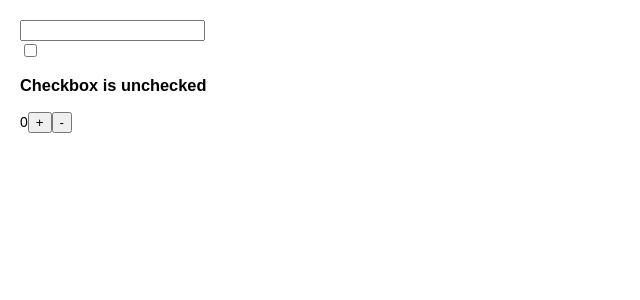
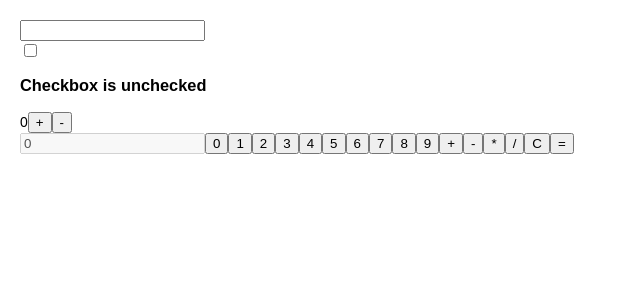
Before and after one commit to rhmtrz/IQG, a React (Create React App) app: page / in a window 1280 px wide. Shown: the top 300 px of the page, without its empty margins (0-640 px from the left). Built offline with nearby package versions, Linux system fonts and the light colour scheme.

Commit message:
feat: calculator

```diff
--- /dev/null
+++ b/src/Component/ButtonCalculator.js
@@ -0,0 +1,18 @@
+import React from 'react';
+
+export default class Key extends React.Component {
+  constructor() {
+    super();
+
+    this.onKeyPressed = () => {
+      this.props.onKeyPressed(this.props.text)
+    }
+  }
+
+  render() {
+    const onKeyPressed = this.onKeyPressed;
+    return(
+      <button onClick={onKeyPressed}>{this.props.text}</button>
+    )
+  }
+}
--- /dev/null
+++ b/src/Component/Calculator.js
@@ -0,0 +1,79 @@
+import React from 'react';
+import Key from './ButtonCalculator';
+
+const DisplayWindow = ({expression}) => {
+  console.log('---expression---');
+  console.log(expression);
+  return (
+    <input type='text' value={expression} disabled={true}/>
+  );
+}
+
+export default class Calculator extends React.Component {
+  constructor() {
+    super();
+
+    this.state = {
+      expression: '0',
+    };
+
+    this.onKeyPressed = (text) => {
+      this.setState((prev) => ({
+        expression: prev.expression + text,
+      }));
+    };
+
+/*
+   this.onDeletePressed = () => {
+      this.setState(
+        (prev) => ({
+          if (prev.expression.length <= 1) {
+            expression: 0
+          } else {
+            expression: prev.expression.slice(0, -1)
+          }
+        })
+      )
+    } */
+
+    this.onDeletePressed = () => {
+      this.setState(
+        (prev) => ({
+          expression: prev.expression.length <= 1 ? '0' : prev.expression.slice(0, -1),
+        })
+      );
+    };
+
+    this.onEvaluatePressed = () => {
+      const result = eval(this.state.expression);
+      this.setState((prev) => ({
+        expression: result.toString(),
+      }));
+    };
+  }
+
+  render() {
+    const { expression } = this.state;
+    return (
+      <div>
+        <DisplayWindow expression={expression}/>
+        <Key text='0' onKeyPressed={this.onKeyPressed}/>
+        <Key text='1' onKeyPressed={this.onKeyPressed}/>
+        <Key text='2' onKeyPressed={this.onKeyPressed}/>
+        <Key text='3' onKeyPressed={this.onKeyPressed}/>
+        <Key text='4' onKeyPressed={this.onKeyPressed}/>
+        <Key text='5' onKeyPressed={this.onKeyPressed}/>
+        <Key text='6' onKeyPressed={this.onKeyPressed}/>
+        <Key text='7' onKeyPressed={this.onKeyPressed}/>
+        <Key text='8' onKeyPressed={this.onKeyPressed}/>
+        <Key text='9' onKeyPressed={this.onKeyPressed}/>
+        <Key text='+' onKeyPressed={this.onKeyPressed}/>
+        <Key text='-' onKeyPressed={this.onKeyPressed}/>
+        <Key text='*' onKeyPressed={this.onKeyPressed}/>
+        <Key text='/' onKeyPressed={this.onKeyPressed}/>
+        <button onClick={this.onDeletePressed}>C</button>
+        <button onClick={this.onEvaluatePressed}>=</button>
+      </div>
+    )
+  }
+}
--- a/src/index.js
+++ b/src/index.js
@@ -5,11 +5,14 @@ import App from './App';
 import registerServiceWorker from './registerServiceWorker';
 import CheckBox from './Component/checkBox.js';
 import Counter from './Component/Counter.js'
+import Calculator from './Component/Calculator.js'
 
-ReactDOM.render(<div>
+ReactDOM.render(
+  <div>
     <App />
     <CheckBox />
     <Counter />
+    <Calculator />
   </div>,
   document.getElementById('root'));
 registerServiceWorker();
```
